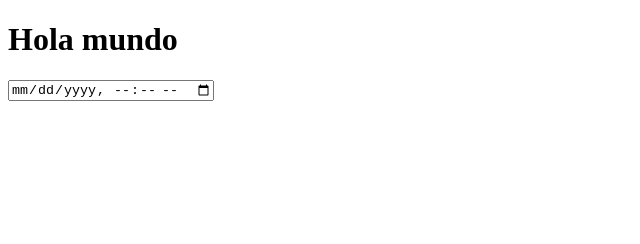
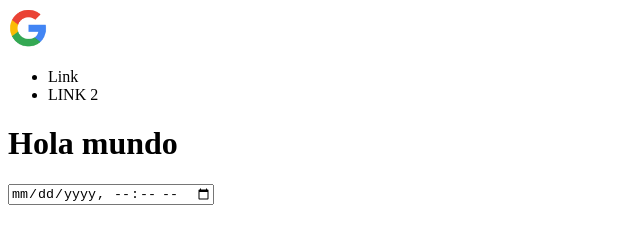
Before and after one commit to carloit4/repositorio_proceso_git, a plain HTML site: page index.html in a window 1280 px wide. Shown: the whole page, without its empty margins (0-640 px from the left). Drawn offline with Linux system fonts and the light colour scheme.

Commit message:
commit 4, se agrego un un input de img, dos link

```diff
--- a/index.html
+++ b/index.html
@@ -5,8 +5,14 @@
     <meta http-equiv="X-UA-Compatible" content="IE=edge">
     <meta name="viewport" content="width=device-width, initial-scale=1.0">
     <title>Document</title>
+    <link rel="stylesheet" href="style.css">
 </head>
 <body>
+    <img src="img/google.png" alt="">
+    <ul>
+        <li>Link</li>
+        <li>LINK 2</li>
+    </ul>
     <h1>Hola mundo</h1>
     <input type="datetime-local" name="" id="">
 </body>
--- a/style.css
+++ b/style.css
@@ -0,0 +1,3 @@
+img{
+    height: 40px;
+}
```
